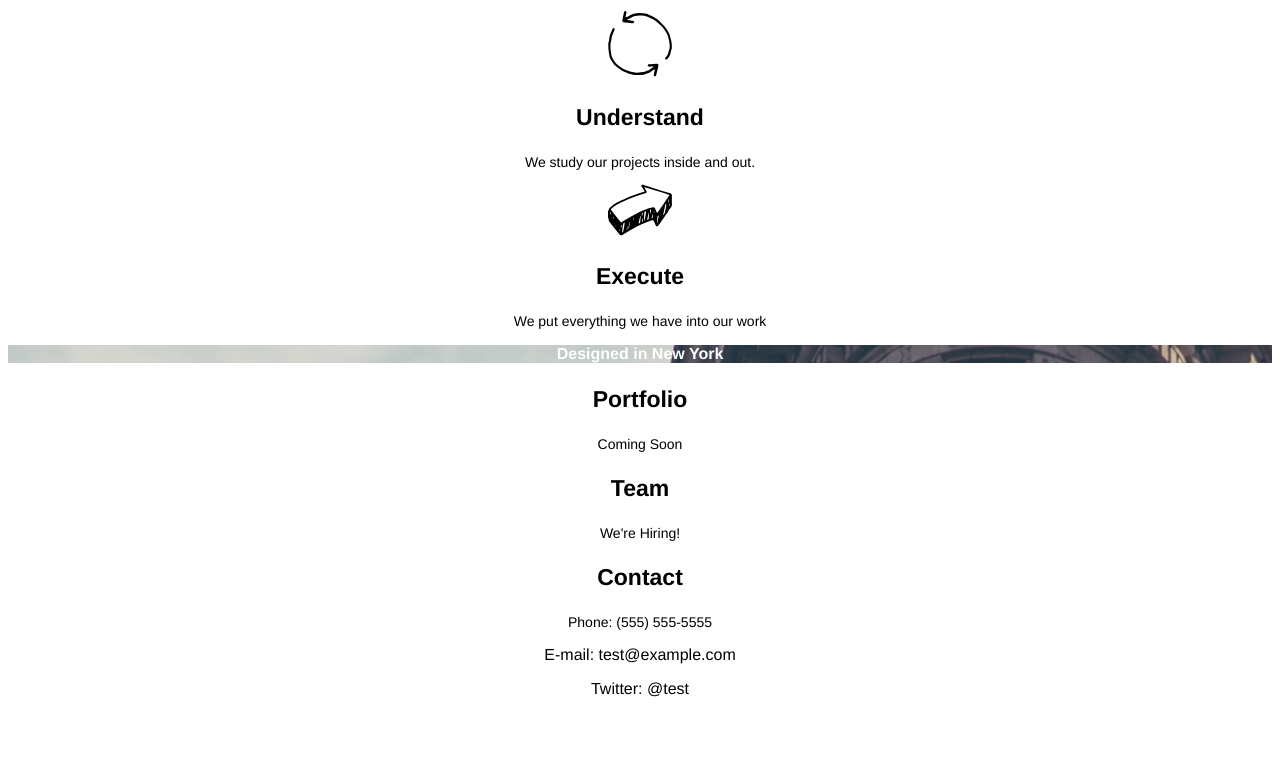
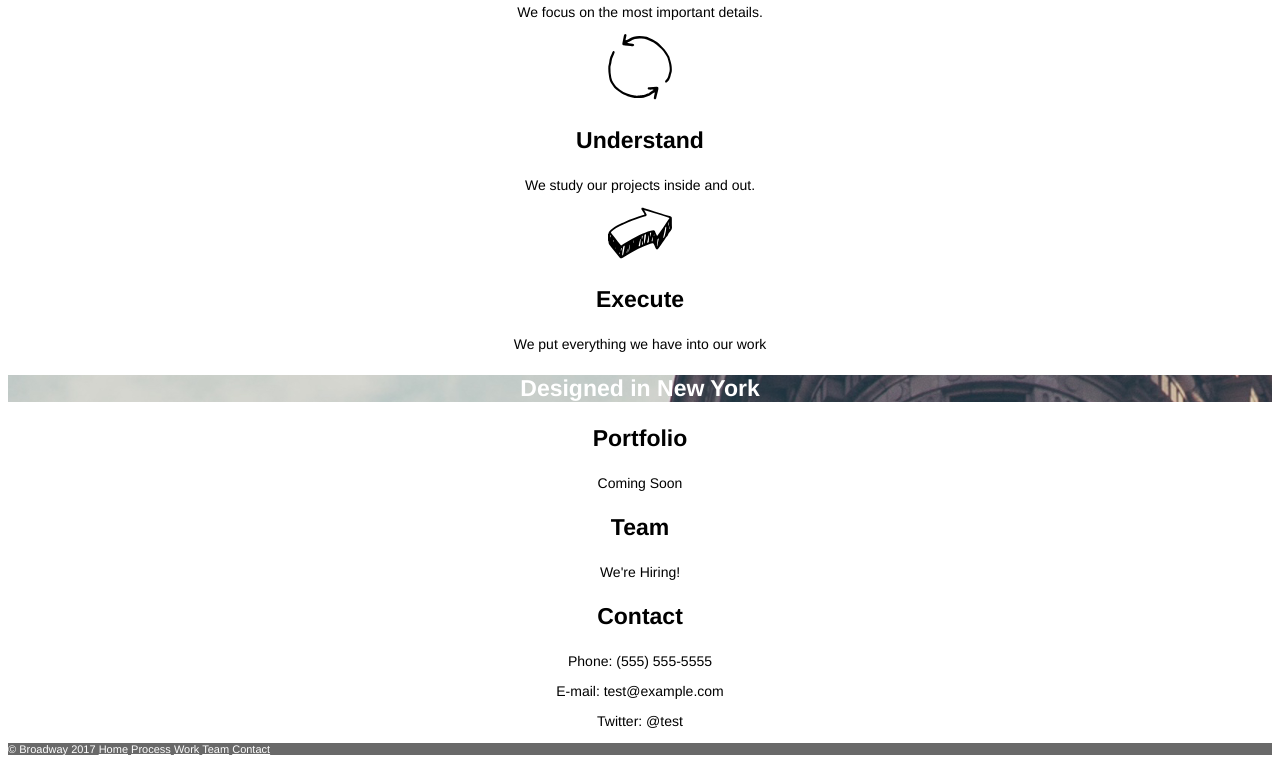
Before and after one commit to kawena13/broadway, a plain HTML site: page index.html in a window 1280 px wide. Shown: the part 549-1315 px from the top of the page. Before the commit the page ends 1263 px from the top, so only its background shows below. Drawn offline with Linux system fonts and the light colour scheme.

Commit message:
Add footer text and links.

```diff
--- a/index.html
+++ b/index.html
@@ -39,9 +39,11 @@
     <div id="contact">
       <h3>Contact</h3>
       <p id="details">Phone: (555) 555-5555</p>
-      <p>E-mail: test@example.com</p>
-      <p>Twitter: @test</p>
+      <p id="details">E-mail: test@example.com</p>
+      <p id="details">Twitter: @test</p>
     </div>
-
+    <footer>
+      <p>&copy; Broadway 2017 <a href="home">Home</a> <a href="#process">Process</a> <a href="#work">Work</a> <a href="#team">Team</a> <a href="#contact">Contact</a></p>
+    </footer>
   </body>
 </html>
--- a/resources/css/style.css
+++ b/resources/css/style.css
@@ -25,10 +25,17 @@ a {
   color: white;
 }
 
+footer {
+  font-size: 11px;
+  color: white;
+  background-color: dimgray;
+  text-align: left;
+}
+
 .contents {
   background-image: url("../images/the-flatiron-building.png");
   background-position: center;
-  font-size: 18 px;
+  font-size: 18px;
   font-weight: bold;
   color: white;
 }
@@ -37,7 +44,7 @@ a {
   background-image: url("../images/the-flatiron-building.png");
   background-position: center;
   background-size: auto;
-  font-size: 23 px;
+  font-size: 23px;
   font-weight: bold;
   color: white;
 }
```
